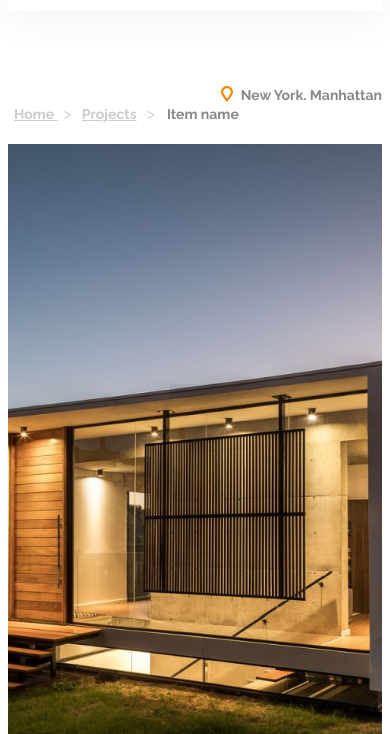
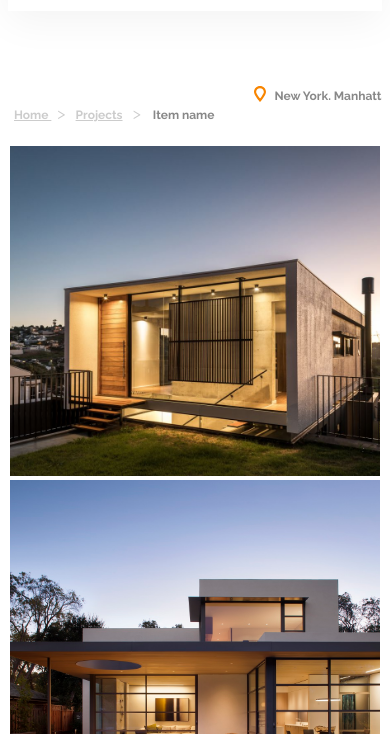
Before and after one commit to Heneros/html-wood-architecture, a website: page src/project.html in a window 390 px wide. Shown: the part 110-844 px from the top of the page. Drawn offline with nearby package versions, Linux system fonts and the light colour scheme; files that its build step writes are made by us from their sources; files whose address does not match are found by name.

Commit message:
gallery done

```diff
--- a/src/js/script.js
+++ b/src/js/script.js
@@ -116,9 +116,16 @@ document.addEventListener('DOMContentLoaded', function(){
 
     var swiper = new Swiper(".mySwiperGallery1", {
         spaceBetween: 7,
-        slidesPerView: 8,
+        slidesPerView: 5,
         freeMode: true,
         watchSlidesProgress: true,
+        breakoints:{
+            768:{
+                spaceBetween: 7,
+                slidesPerView: 8,
+            },
+
+        }
       });
       var swiper2 = new Swiper(".mySwiperGallery2", {
         spaceBetween: 10,
--- a/src/project.html
+++ b/src/project.html
@@ -106,7 +106,6 @@
 					<div class="swiper-slide">
 						<img src="images/portfolio/interior-5.2.jpg" alt="">
 					</div>
-
 				</div>
 		 </div>
 
@@ -150,14 +149,18 @@
 		 </div>
 	   </div>
 
-
-
          </div>
      </div>
     </div>
 </section>
+<!-- Project End-->
+ <!---Description Project-->
+<section class="description__project">
+	<h1>Panorama for reading and relaxing</h1>
+	<div class="row">
 
-<!-- Project End-->
+	</div>
+</section>
 <!---Footer-->
 <footer>
 	<div class="container">
--- a/src/scss/components/project.scss
+++ b/src/scss/components/project.scss
@@ -70,6 +70,7 @@
       justify-content: center;
       align-items: center;
       text-align: center;
+      border: 2px solid transparent;
       img{
         display: block;
         width: 100%;
@@ -97,6 +98,7 @@
           width: 25%;
           height: 100%;
           opacity: 0.4;
+
           img{
               height: 80px;
           }
@@ -104,9 +106,36 @@
       .swiper-slide-thumb-active{
         opacity: 1;
       }
+      .swiper-slide-thumb-active{
+          border: 2px solid $accent;
+      }
   }
+}
 
+@media(max-width: 765px){
+    .project .mySwiperGallery2 img{
+        // height: 100%;
+        max-height: 330px;
+    }
+}
 
-
+@media(max-width: 455px){
+    .project .breadcrumbs ul li a{
+        font-size: 12px;
+    }
+    .project .breadcrumbs .location{
+        font-size: 12px;
+        line-height: 2;
+    }
+    .project .breadcrumbs ul li .active__breadcrumb{
+        font-size: 12px;
+    }
+    .project .breadcrumbs{
+        overflow-x: auto;
+        white-space: nowrap;
+    }
+    .project .breadcrumbs .location{
+        margin-left: 60px;
+    }
 
 }
```
Also changed, not shown: build/css/style.css, build/js/script.js, build/project.html, src/scss/style.scss (line endings or trailing spaces).
